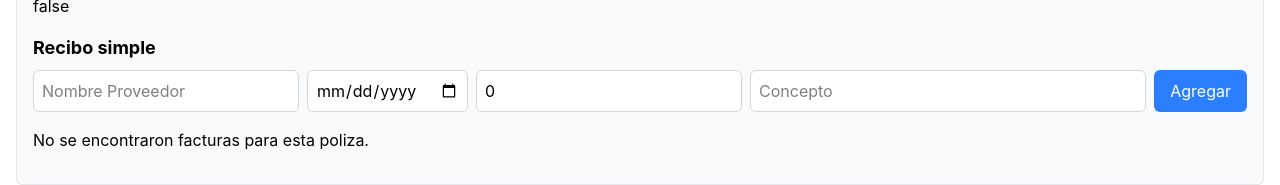
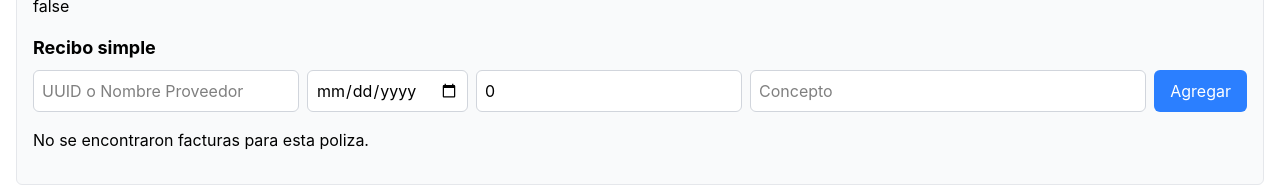
Before and after one commit to cesariux23/facturas, a Vue app: page / in a window 1280 px wide. Shown: the part 569-754 px from the top of the page. Built offline with nearby package versions, Linux system fonts and the light colour scheme.

Commit message:
erro tipo

```diff
--- a/src/views/HomeView.vue
+++ b/src/views/HomeView.vue
@@ -79,6 +79,8 @@ const searchPoliza = () => {
         if (!poliza.value.status) {
           poliza.value.status = status.value;
         }
+        status_txt.value = poliza.value.status;
+
         recibo.value = { ...reciboModel, poliza: poliza.value.poliza_gasto, Fecha: poliza.value.fecha_poliza_gasto, Total: poliza.value.Importe_gasto };
       } else {
         if (response.data && response.data.length > 1) {
@@ -230,7 +232,7 @@ const numberFormat = (value) => {
         <form class="flex-1 flex flex-col gap-2 mt-4" @submit.prevent>
           <h2 class="text-lg font-bold">Recibo simple</h2>
           <div class="flex gap-2">
-            <input v-model="recibo.NombreEmisor" type="text" placeholder="Nombre Proveedor"
+            <input v-model="recibo.NombreEmisor" type="text" placeholder="UUID o Nombre Proveedor"
               class="border rounded-md p-2 border-gray-300 bg-white" />
             <input v-model="recibo.Fecha" type="date" placeholder="Fecha"
               class="border rounded-md p-2 border-gray-300 bg-white" />
@@ -253,7 +255,7 @@ const numberFormat = (value) => {
                 <th>Importe</th>
                 <th>Fecha de emisión</th>
                 <th>RFC emisor</th>
-                <th>RFC emisor</th>
+                <th>Nombre emisor</th>
                 <th>Concepto</th>
                 <th>Acciones</th>
               </tr>
```
Also changed, not shown: 2 other files (tests, documents, lock files or other folders).
